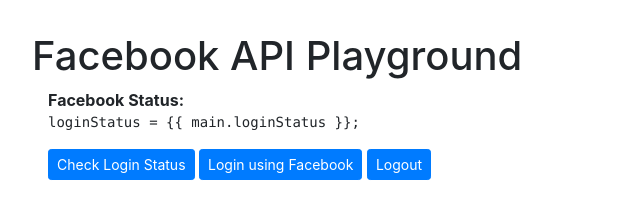
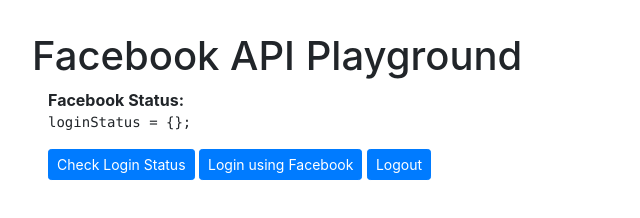
Before and after one commit to maerics/maerics.github.io, a plain HTML site: page fb/index.html in a window 1280 px wide. Shown: the whole page, without its empty margins (0-640 px from the left). Drawn offline with nearby package versions, Linux system fonts and the light colour scheme.

Commit message:
Try global.

```diff
--- a/fb/index.html
+++ b/fb/index.html
@@ -15,11 +15,13 @@
   </head>
   <body ng-app="fap">
     <script>
+      var fbLoaded;
       angular
         .module('fap', [])
-        .run(function($window) {
+        .run(function($window, $q) {
           // Setup the init function.
           console.log('OK: setting FB initializer');
+          fbLoaded = $q.defer();
           $window.fbAsyncInit = function() {
             console.log('OK: calling FB initializer - LOADED');
             FB.init({
@@ -29,6 +31,7 @@
               version: 'v3.1',
             });
             console.log('OK: FB=', $window.FB);
+            fbLoaded.resolve();
           };
           // Load the Facebook JS SDK.
           (function(d, s, id){
@@ -53,7 +56,8 @@
             return deferred.promise;
           }
 
-          main.getLoginStatus = getLoginStatus()
+          main.getLoginStatus = fbLoaded.promise
+            .then(getLoginStatus)
             .then(function(result) {
               console.log('OK: resolved:', result);
               main.loginStatus = result;
```
